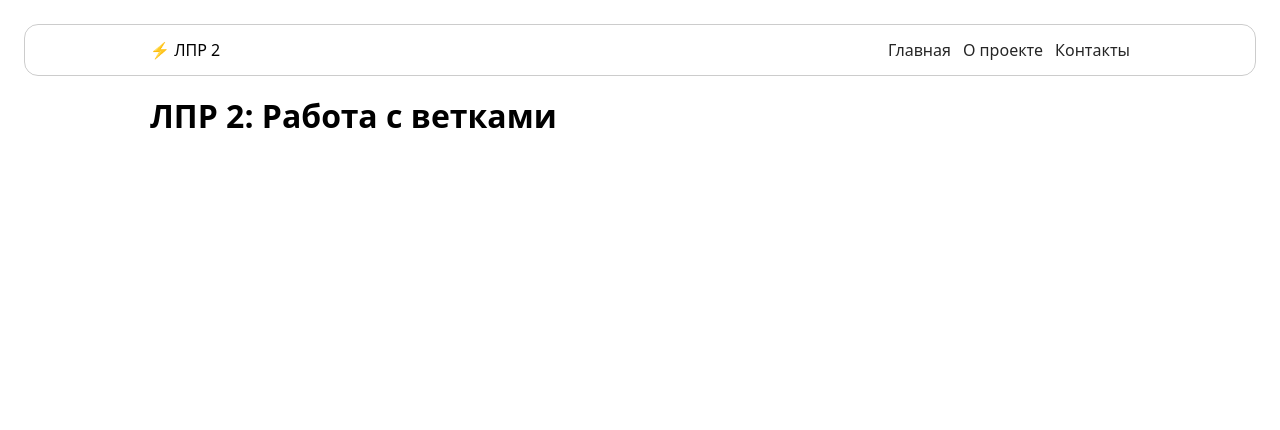
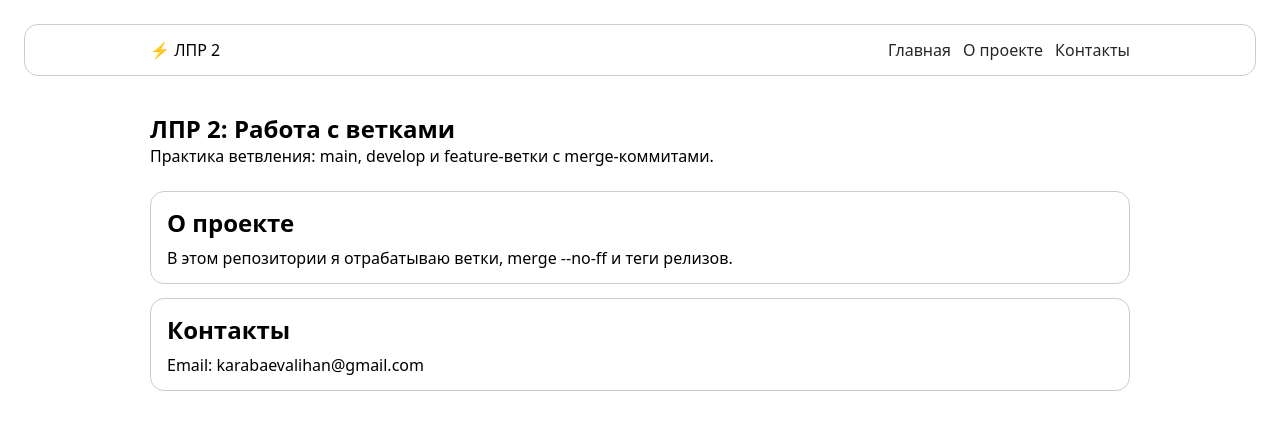
Before and after one commit to AlikhanKarabaevNEWPROJECT/lpr3-github, a plain HTML site: page index.html in a window 1280 px wide. Drawn offline with Linux system fonts and the light colour scheme; a web font is replaced by a local one.

Commit message:
feat: add main content sections
Add hero and content sections to make the page informative and structured.

```diff
--- a/assets/css/style.css
+++ b/assets/css/style.css
@@ -34,3 +34,12 @@ body {
 .nav a:hover { opacity: 1; text-decoration: underline; }
 
 .site-main { margin-top: 18px; }
+
+.hero { padding: 18px 0 10px; }
+.card {
+  margin-top: 14px;
+  border: 1px solid rgba(0,0,0,.2);
+  border-radius: 14px;
+  padding: 14px 16px;
+}
+.card h2 { margin-bottom: 8px; }
--- a/index.html
+++ b/index.html
@@ -25,7 +25,20 @@
 
   <main id="main" class="site-main">
     <div class="container">
-      <h1>ЛПР 2: Работа с ветками</h1>
+      <section class="hero">
+        <h1>ЛПР 2: Работа с ветками</h1>
+        <p>Практика ветвления: main, develop и feature-ветки с merge-коммитами.</p>
+      </section>
+
+      <section id="about" class="card">
+        <h2>О проекте</h2>
+        <p>В этом репозитории я отрабатываю ветки, merge --no-ff и теги релизов.</p>
+      </section>
+
+      <section id="contacts" class="card">
+        <h2>Контакты</h2>
+        <p>Email: karabaevalihan@gmail.com</p>
+      </section>
     </div>
   </main>
 
```
